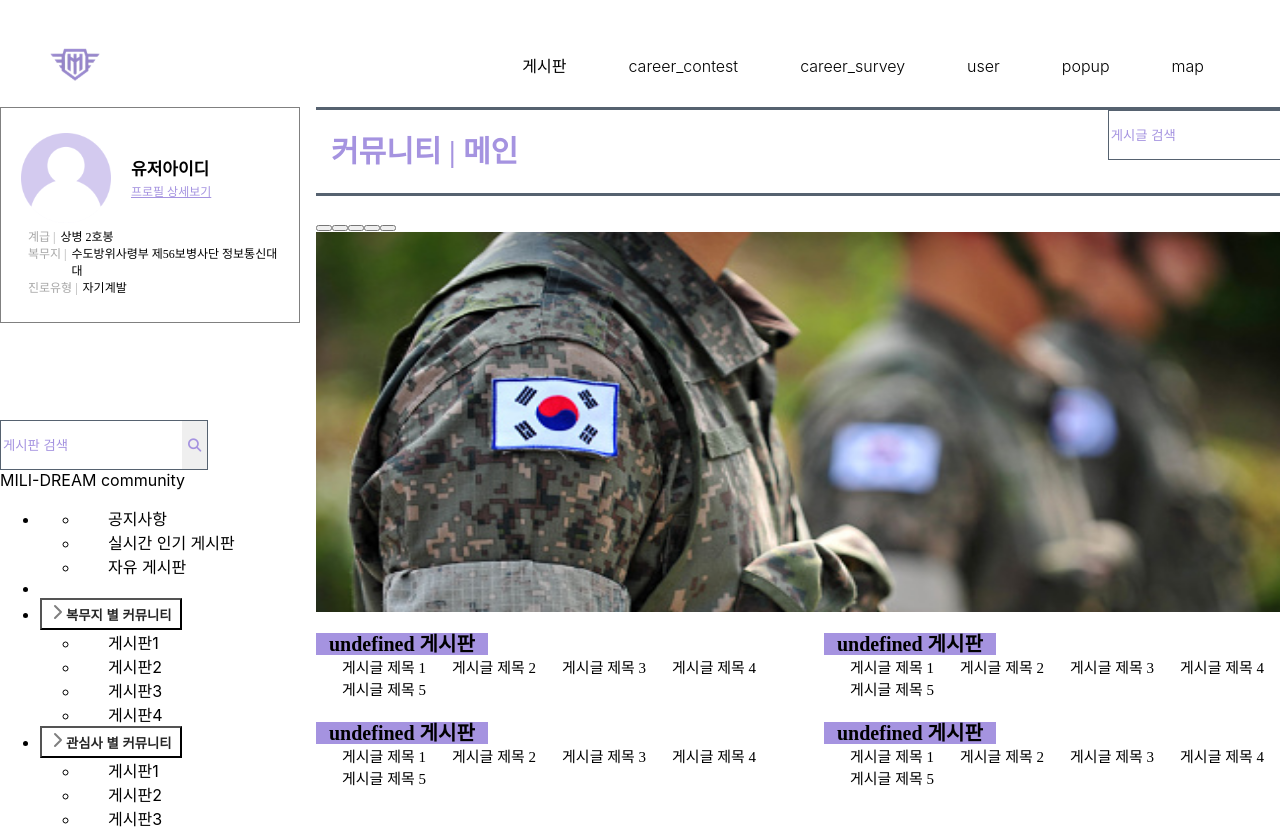
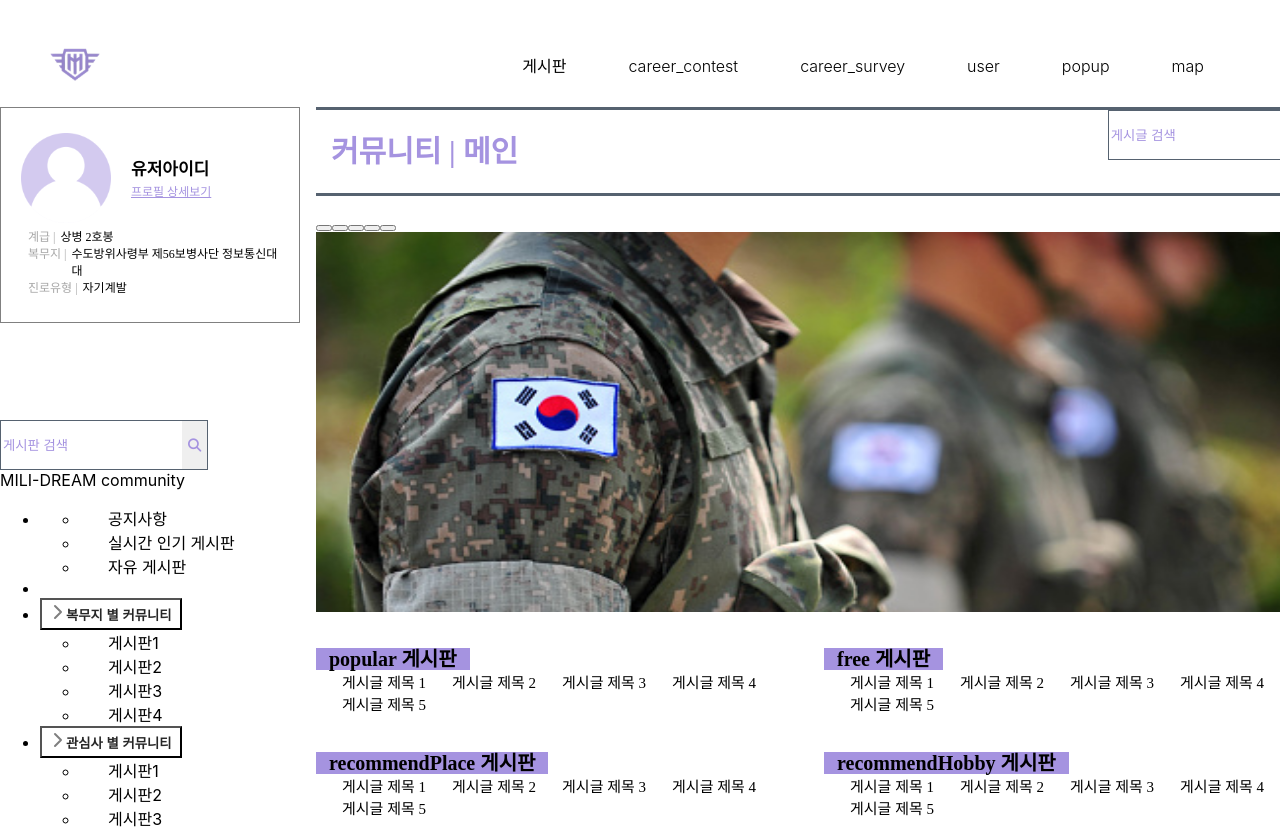
Before and after one commit to osamhack2022/WEB_MiliDream_Dreamers, a Next.js app in the folder frontend/: page /board in a window 1280 px wide. Shown: the top 829 px of the page. Built offline with nearby package versions, Linux system fonts and the light colour scheme.

Commit message:
Feat : 각 게시판 ID 별 달라지는 메인 컴포넌트 내용 props 받기
Related to :
board 게시글 목록 컴포넌트 제작 및 적용 #50

```diff
--- a/frontend/components/board/BoardHeader.js
+++ b/frontend/components/board/BoardHeader.js
@@ -1,6 +1,6 @@
 import BoardSearchBar from "./BoardSearchBar";
 
-export default function BoardHeader() {
+export default function BoardHeader({ type, boardId }) {
   return (
     <div className="headerB">
       <h1>커뮤니티 | 메인</h1>
--- a/frontend/pages/board/index.js
+++ b/frontend/pages/board/index.js
@@ -10,7 +10,7 @@ export default function board() {
       <div>
         <div className="container">
           <div className="headerB">
-            <BoardHeader />
+            <BoardHeader type="main" boardId="main"/>
           </div>
           <div className="userInfo">
             <BoardUser />
@@ -23,10 +23,11 @@ export default function board() {
             <BoardCenter />
           </div>
           <div className="BoardMain">
-            <BoardMiniView type="popular" />
-            <BoardMiniView type="free" />
-            <BoardMiniView type="recommendPlace" />
-            <BoardMiniView type="recommendHobby" />
+            <BoardMiniView type="hobby" boardId="popular" />
+            <BoardMiniView type="hobby" boardId="free" />
+            <BoardMiniView type="hobby" boardId="recommendPlace" />
+            <BoardMiniView type="hobby" boardId="recommendHobby" />
+            <BoardMiniView type="place" boardId="56사단" />
           </div>
           <div className="footer"></div>
         </div>
```
